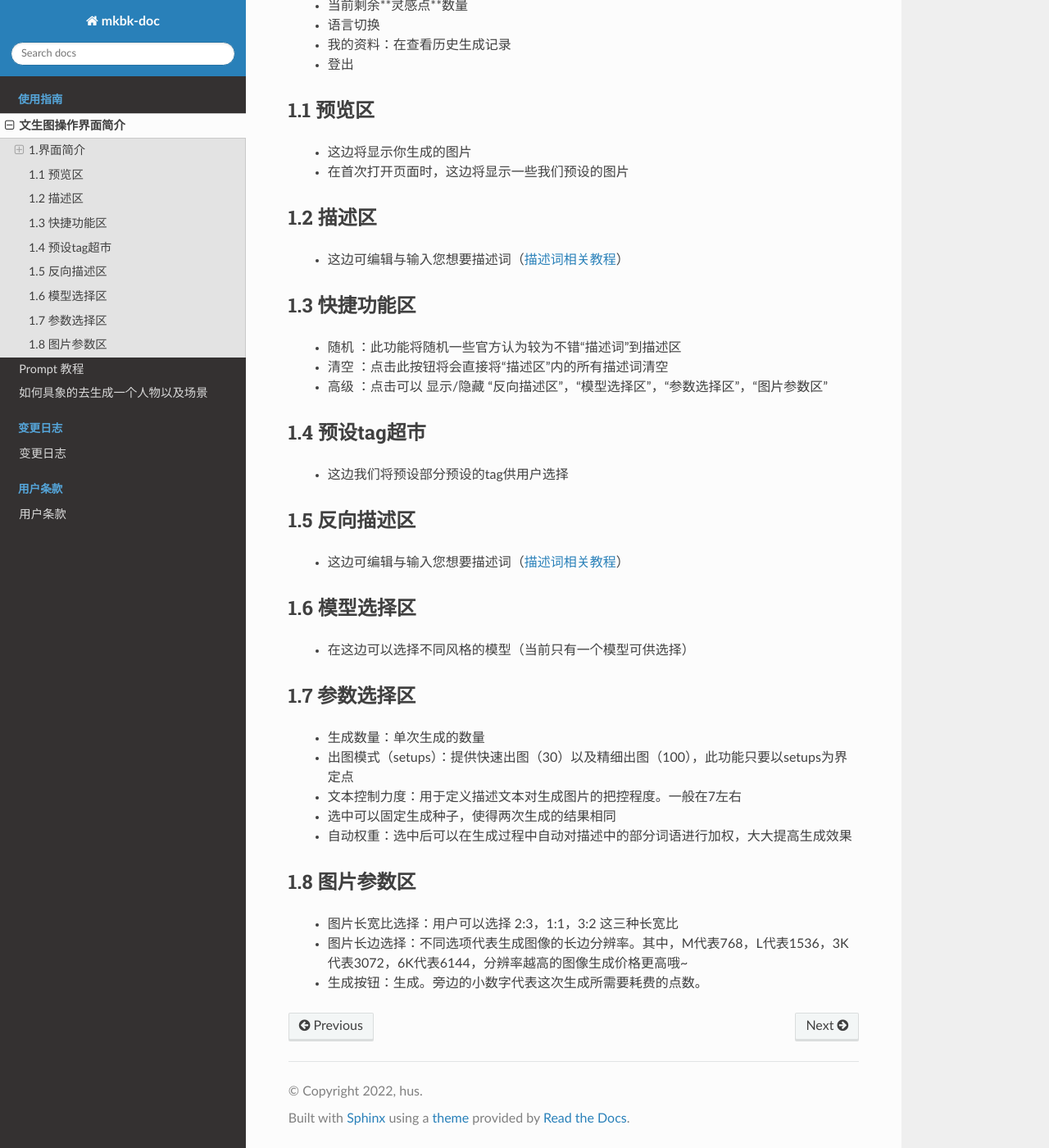
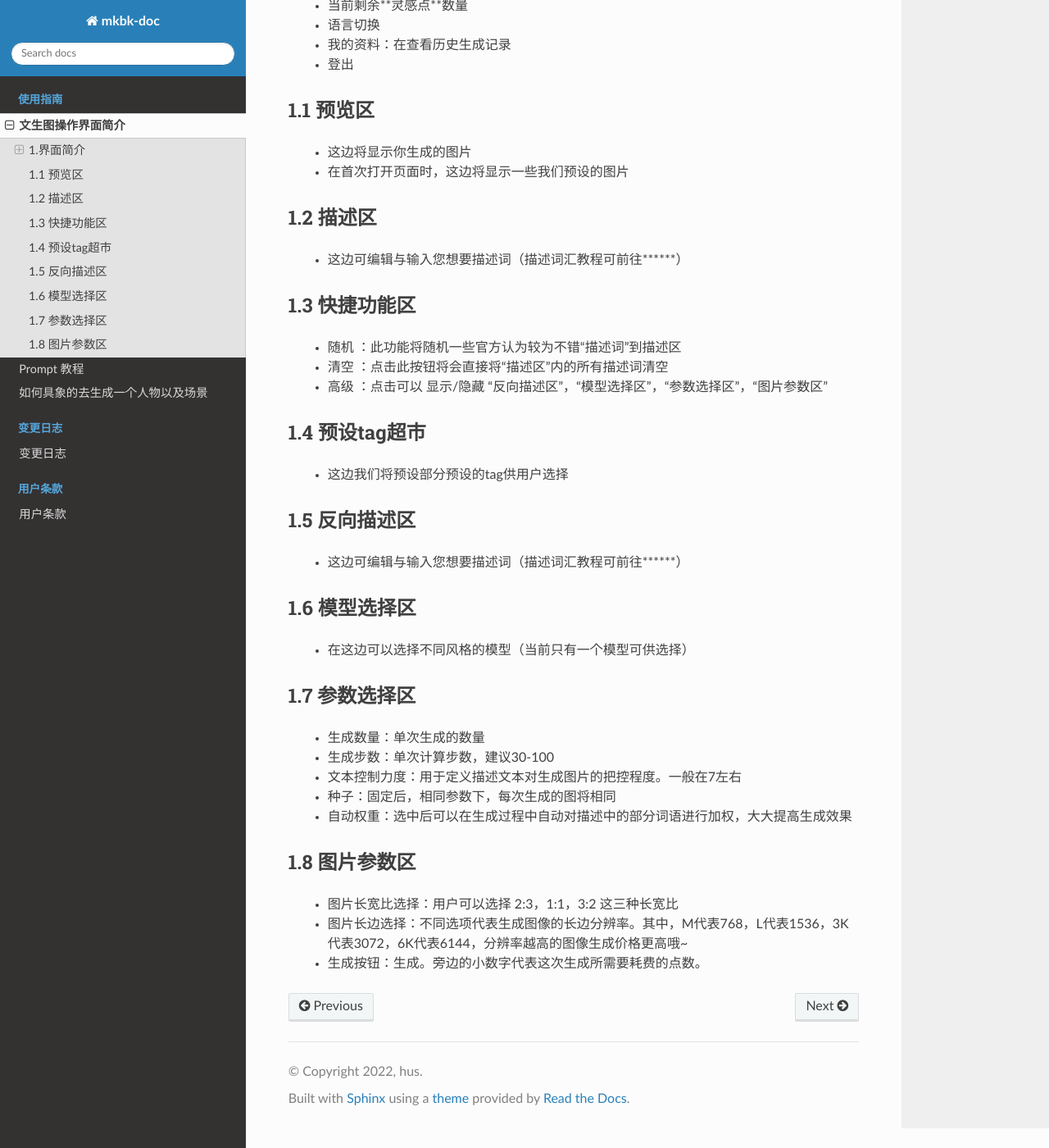
Before and after one commit to makamaka0520/maka-doc, a Sphinx documentation site: the page built from source/tutorial/Basic_Interface_Operation_T2I.rst, in a window 1280 px wide and 1400 px high, scrolled down 843 px. Shown: the whole window at 82% size. Built offline with Sphinx 7.4.7 and the Read the Docs theme 2.0.0, drawn with Linux system fonts in a browser that asks for light colours.

Commit message:
Update Basic_Interface_Operation_T2I.rst

```diff
--- a/source/tutorial/Basic_Interface_Operation_T2I.rst
+++ b/source/tutorial/Basic_Interface_Operation_T2I.rst
@@ -39,7 +39,7 @@
 1.2 描述区
 ----------------------------------------
 
-   - 这边可编辑与输入您想要描述词（`描述词相关教程 <Prompt_course.html>`_）
+   - 这边可编辑与输入您想要描述词（描述词汇教程可前往******）
 
 
 1.3 快捷功能区
@@ -57,7 +57,7 @@
 1.5 反向描述区
 ----------------------------------------
 
-   - 这边可编辑与输入您想要描述词（`描述词相关教程 <Prompt_course.html>`_）
+   - 这边可编辑与输入您想要描述词（描述词汇教程可前往******）
 
 1.6 模型选择区
 ----------------------------------------
@@ -67,9 +67,9 @@
 1.7 参数选择区
 ----------------------------------------
    - 生成数量：单次生成的数量
-   - 出图模式（setups）：提供快速出图（30）以及精细出图（100），此功能只要以setups为界定点
+   - 生成步数：单次计算步数，建议30-100
    - 文本控制力度：用于定义描述文本对生成图片的把控程度。一般在7左右
-   - 选中可以固定生成种子，使得两次生成的结果相同
+   - 种子：固定后，相同参数下，每次生成的图将相同
    - 自动权重：选中后可以在生成过程中自动对描述中的部分词语进行加权，大大提高生成效果
 
 1.8 图片参数区
```
